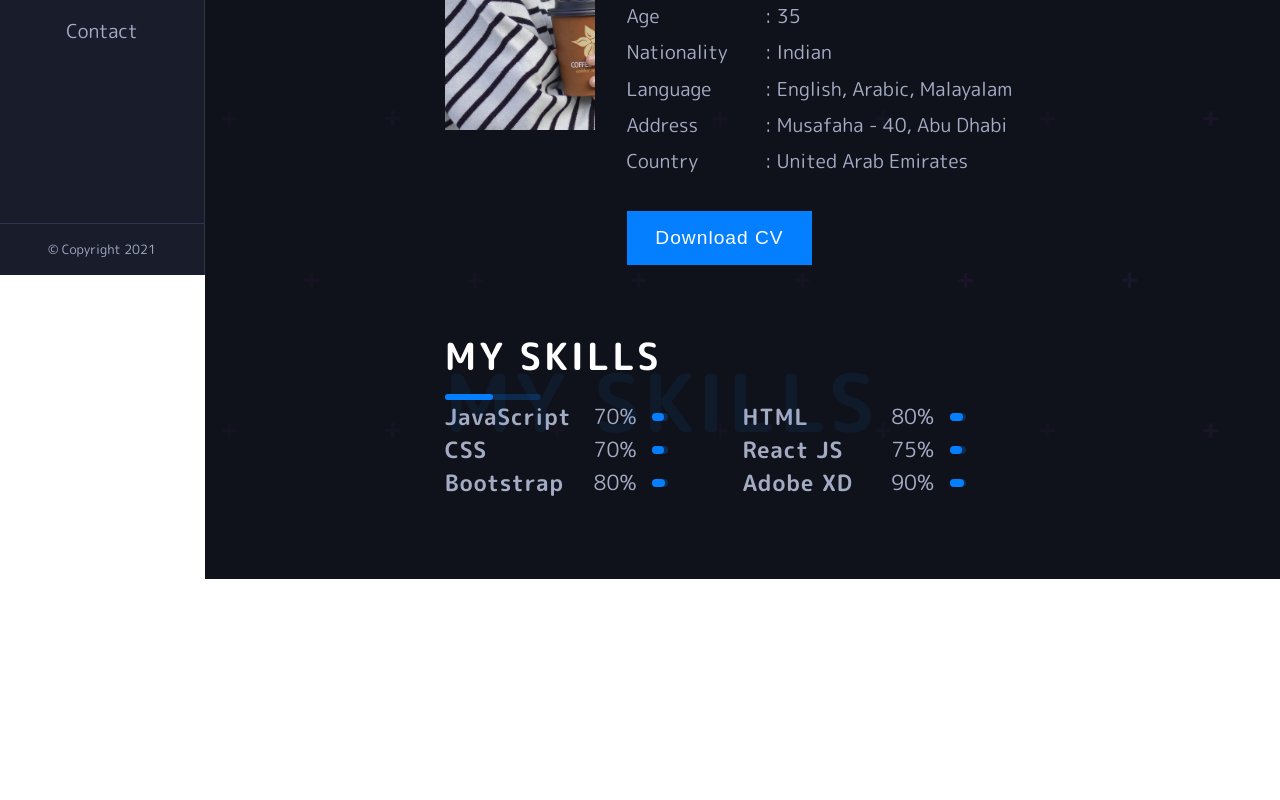
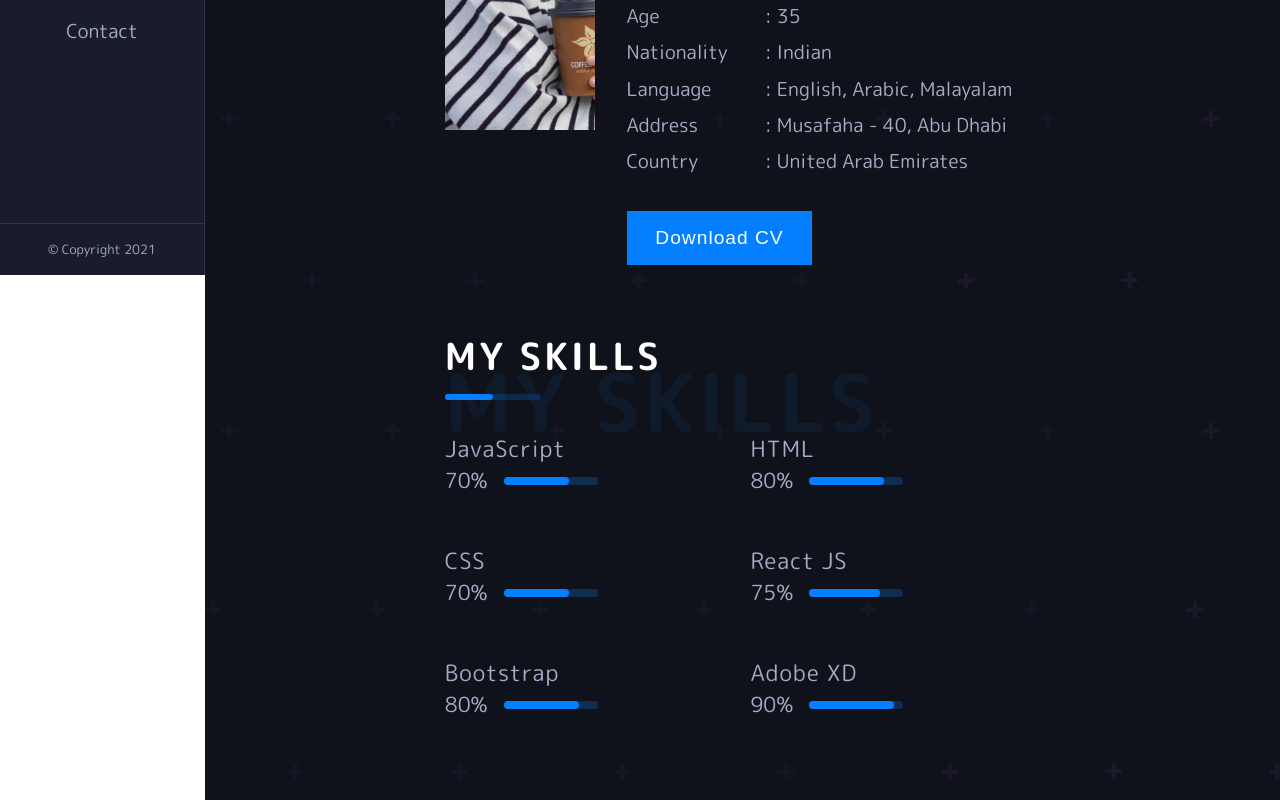
Before and after one commit to faizalshabinali/portfolio-web-app, a React (Create React App) app: page /about in a window 1280 px wide. Shown: the part 525-1325 px from the top of the page. Before the commit the page ends 1104 px from the top, so only its background shows below. Built offline with nearby package versions, Linux system fonts and the light colour scheme.

Commit message:
Progress bar - office

```diff
--- a/src/Components/SkillsSection.js
+++ b/src/Components/SkillsSection.js
@@ -3,8 +3,8 @@ import React from 'react';
 function SkillsSection({ skill, progress, width }) {
   return (
     <div className='SkillsSection'>
+      <h5 className='skill-title'>{skill}</h5>
       <div className='skills-container'>
-        <h5 className='skill-title'>{skill}</h5>
         <div className='skill-bar'>
           <p className='skill-text'>{progress}</p>
           <div className='skill-progress'>
--- a/src/styles/_about.scss
+++ b/src/styles/_about.scss
@@ -66,4 +66,5 @@
 .skills-container {
     display: grid;
     grid-template-columns: repeat(2, 1fr);
+    grid-gap: 1rem;
 }
--- a/src/styles/_skills.scss
+++ b/src/styles/_skills.scss
@@ -1,24 +1,25 @@
 .SkillsSection {
-    // margin: 4rem 0;
 }
 
 .skills-container {
     .skill-title {
         font-size: 1.4rem;
-        font-weight: 600;
+        font-weight: 400;
         letter-spacing: 1px;
+        margin-top: 2rem;
     }
 
     .skill-bar {
         display: flex;
         align-items: center;
+
         .skill-text {
             font-size: 1.3rem;
             font-weight: 400;
         }
 
         .skill-progress {
-            position: relative;
+            width: 100%;
             .progress {
                 width: 100%;
                 height: 0.5rem;
```
